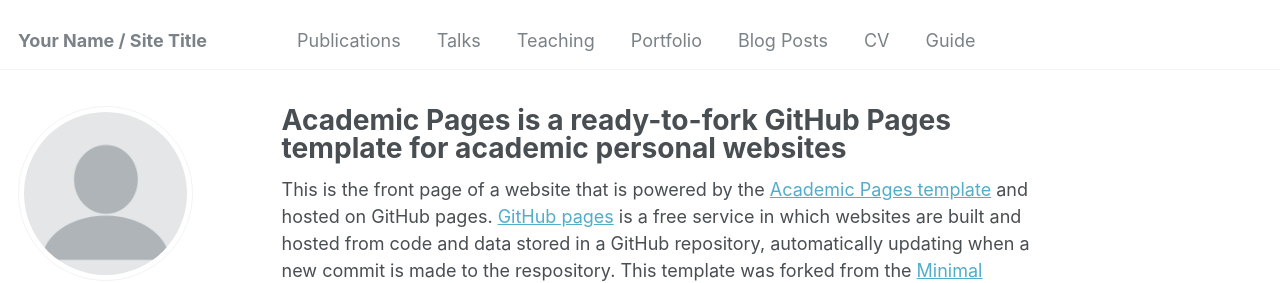
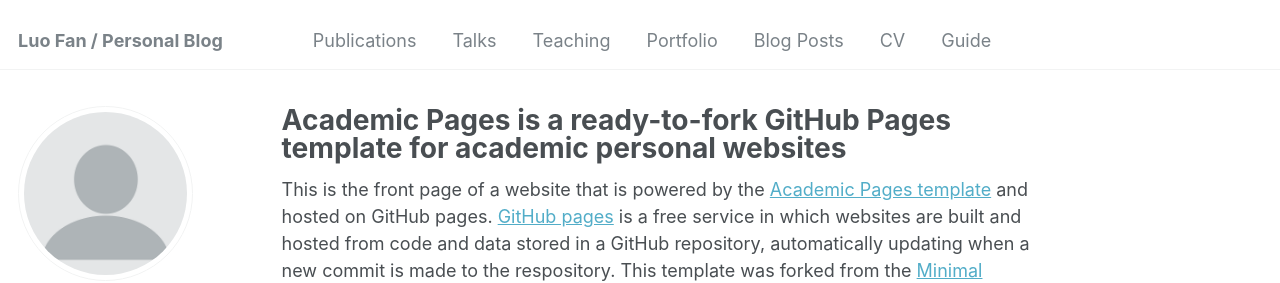
Before and after one commit to luofanlf/luofanlf.github.io, a Jekyll site: the page built from _pages/about.md, in a window 1280 px wide. Shown: the top 283 px of the page. Built offline with Jekyll 4.4.1, drawn with Linux system fonts in a browser that asks for light colours; some web fonts are replaced.

Commit message:
Update _config.yml

```diff
--- a/_config.yml
+++ b/_config.yml
@@ -8,7 +8,7 @@
 
 # Basic Site Settings
 locale                   : "en-US"
-title                    : "Your Name / Site Title"
+title                    : "Luo Fan / Personal Blog"
 title_separator          : "-"
 name                     : &name "Luo Fan"
 description              : &description "personal description"
```
